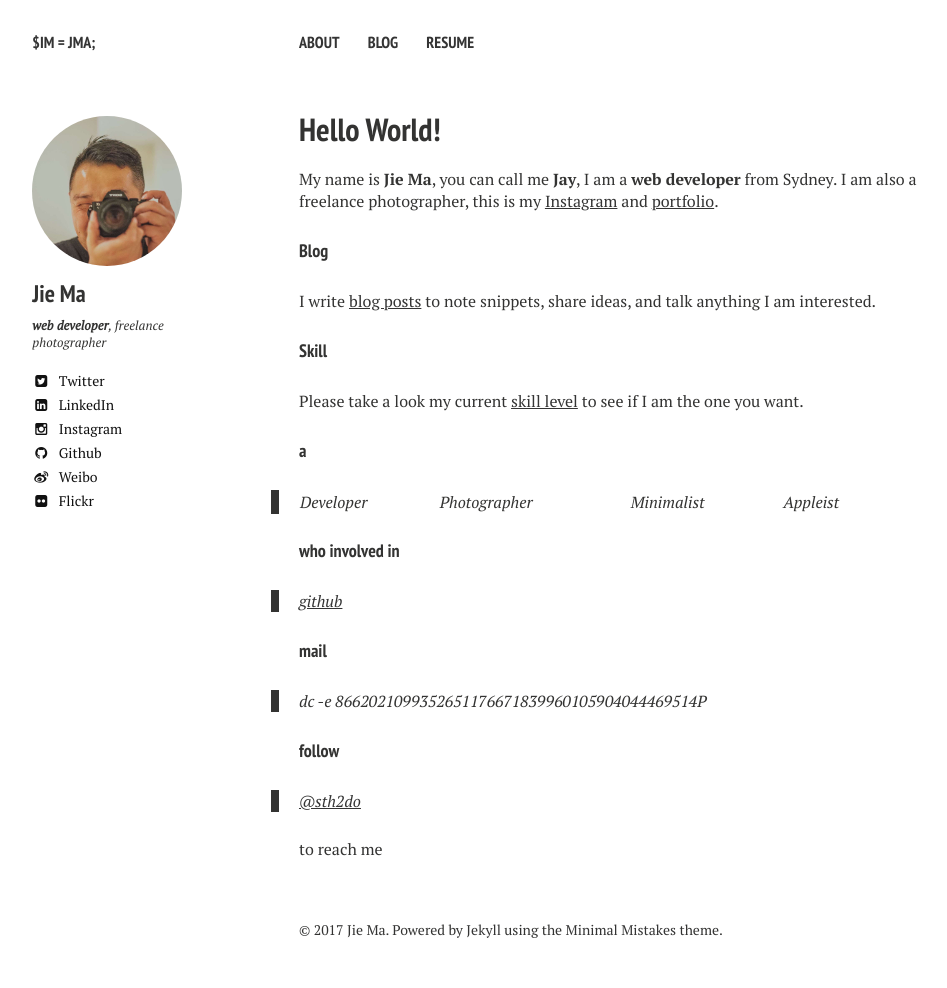
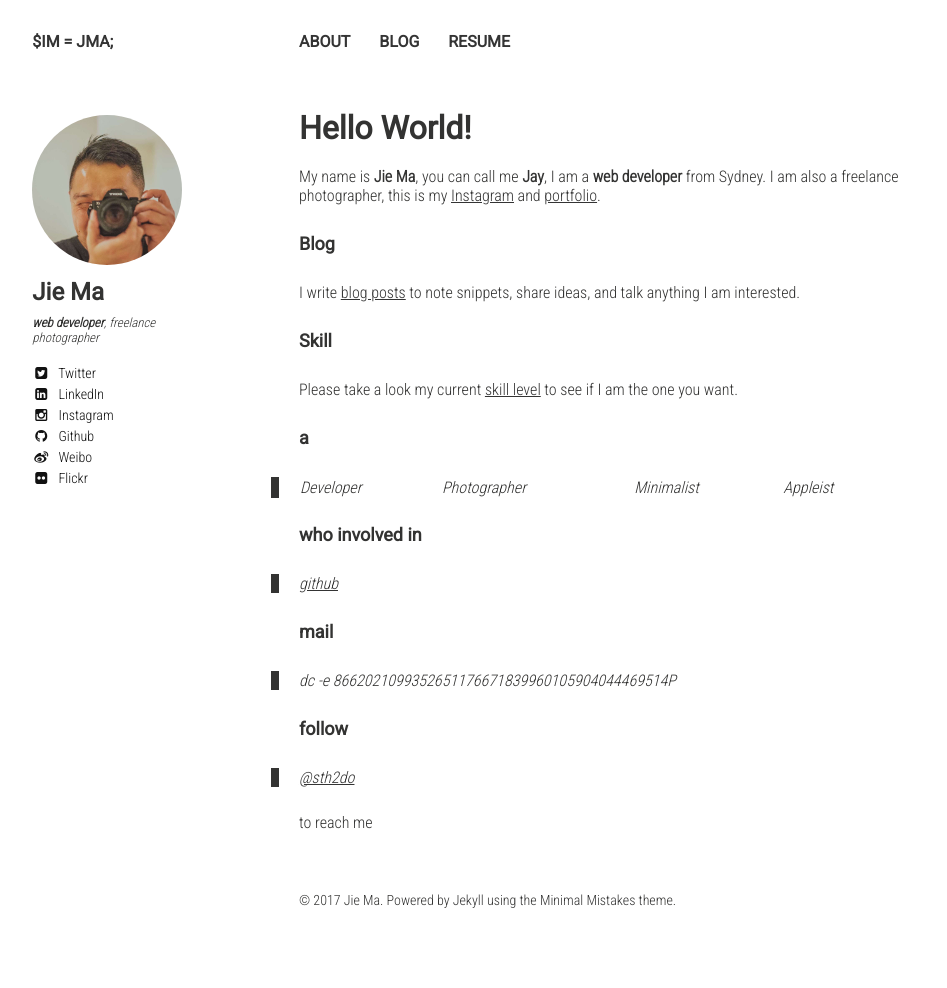
Before and after one commit to imdecoder/imdecoder.github.io, a Jekyll site: the page built from index.md, in a window 1280 px wide. Shown: the whole page, without its empty margins (21-968 px from the left). Built offline with Jekyll 4.4.1, drawn with Linux system fonts in a browser that asks for light colours; nearby versions of some CDN libraries; after the commit the page ends 957 px from its top, so only the background shows below that.

Commit message:
add fonts

```diff
--- a/_includes/_head.html
+++ b/_includes/_head.html
@@ -22,7 +22,7 @@
 <meta name="viewport" content="width=device-width, initial-scale=1.0">
 
 <!-- For all browsers -->
-<link rel="stylesheet" href="{{ site.url }}/assets/css/main.css">
+<link rel="stylesheet" href="//assets/css/main.css">
 
 <meta http-equiv="cleartype" content="on">
 
@@ -35,6 +35,7 @@
 <!-- Modernizr -->
 <script src="{{ site.url }}/assets/js/vendor/modernizr-2.7.1.custom.min.js"></script>
 
+<link href="//fonts.googleapis.com/css?family=Roboto|Roboto+Condensed:300|Roboto+Mono:300" rel="stylesheet">
 <link href='//fonts.googleapis.com/css?family=PT+Sans+Narrow:400,700%7CPT+Serif:400,700,400italic' rel='stylesheet' type='text/css'>
 
 <!-- Icons -->
--- a/_sass/variables.scss
+++ b/_sass/variables.scss
@@ -9,9 +9,9 @@
 $doc-font-size: 16;
 $doc-line-height: 26;
 $paragraph-indent: true !default;
-$base-font: 'PT Serif', serif;
-$heading-font: 'PT Sans Narrow', sans-serif;
-$code-font: Monaco, "Courier New", "DejaVu Sans Mono", "Bitstream Vera Sans Mono", monospace;
+$base-font: 'Roboto Condensed', 'PT Serif', serif;
+$heading-font: 'Roboto', 'PT Sans Narrow', sans-serif;
+$code-font: Monaco, 'Roboto Mono', "Courier New", "DejaVu Sans Mono", "Bitstream Vera Sans Mono", monospace;
 $alt-font: $base-font;
 
 /*
```
